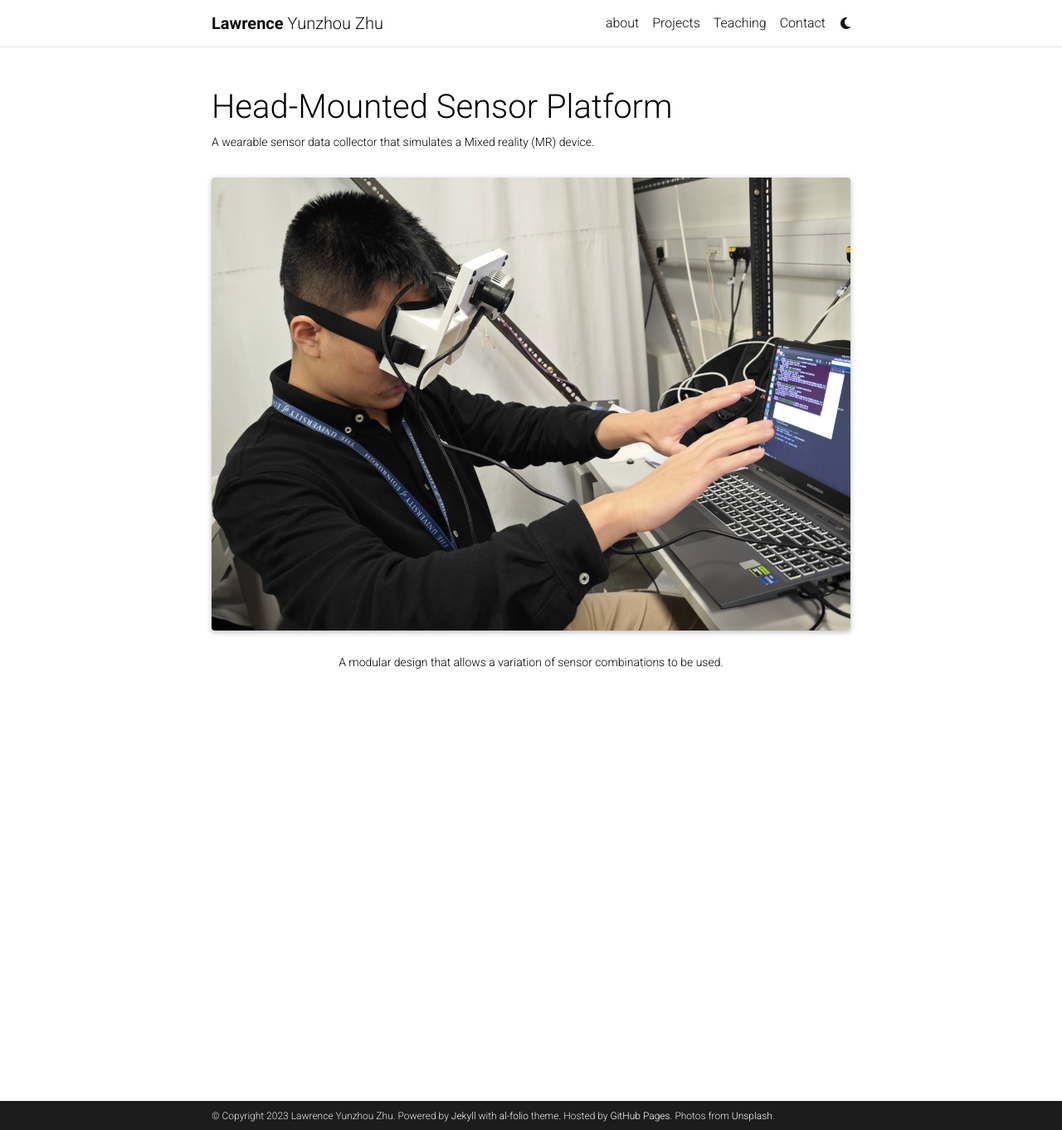
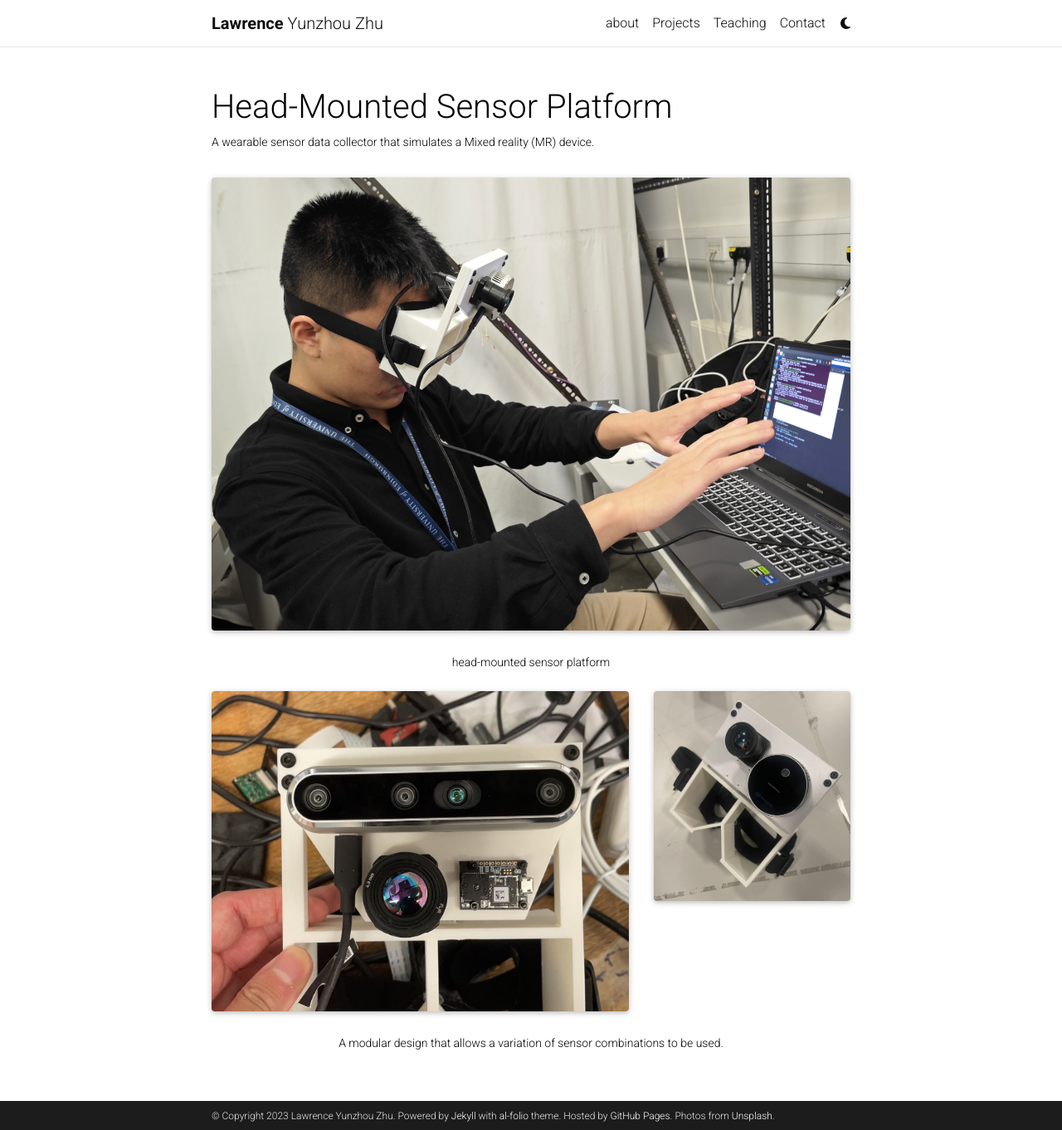
Before and after one commit to LawrenceZ22/LawrenceZ22.github.io, a Jekyll site: the page built from _projects/4_project.md, in a window 1280 px wide and 1362 px high. Shown: the whole window at 83% size. Built offline with Jekyll 4.4.1, drawn with Linux system fonts in a browser that asks for light colours; full-size pictures stand in for the smaller copies a plugin makes; comment, search, counter and statistics services are not loaded; a style sheet for code colours, icons or effects is not loaded.

Commit message:
HMSP_img

```diff
--- a/_projects/4_project.md
+++ b/_projects/4_project.md
@@ -13,5 +13,18 @@
     </div>
 </div>
 <div class="caption">
+    head-mounted sensor platform
+</div>
+
+<div class="row justify-content-sm-center">
+    <div class="col-sm-8 mt-3 mt-md-0">
+        {% include figure.html path="assets/img/HMSP_Depth.jpg" title="example image" class="img-fluid rounded z-depth-1" %}
+    </div>
+    <div class="col-sm-4 mt-3 mt-md-0">
+        {% include figure.html path="assets/img/HMSP_LiDAR.jpg" title="example image" class="img-fluid rounded z-depth-1" %}
+    </div>
+</div>
+
+<div class="caption">
     A modular design that allows a variation of sensor combinations to be used.
 </div>
```
Also changed, not shown: assets/img/HMSP_Depth.jpg (added), assets/img/HMSP_LiDAR.jpg (added).
